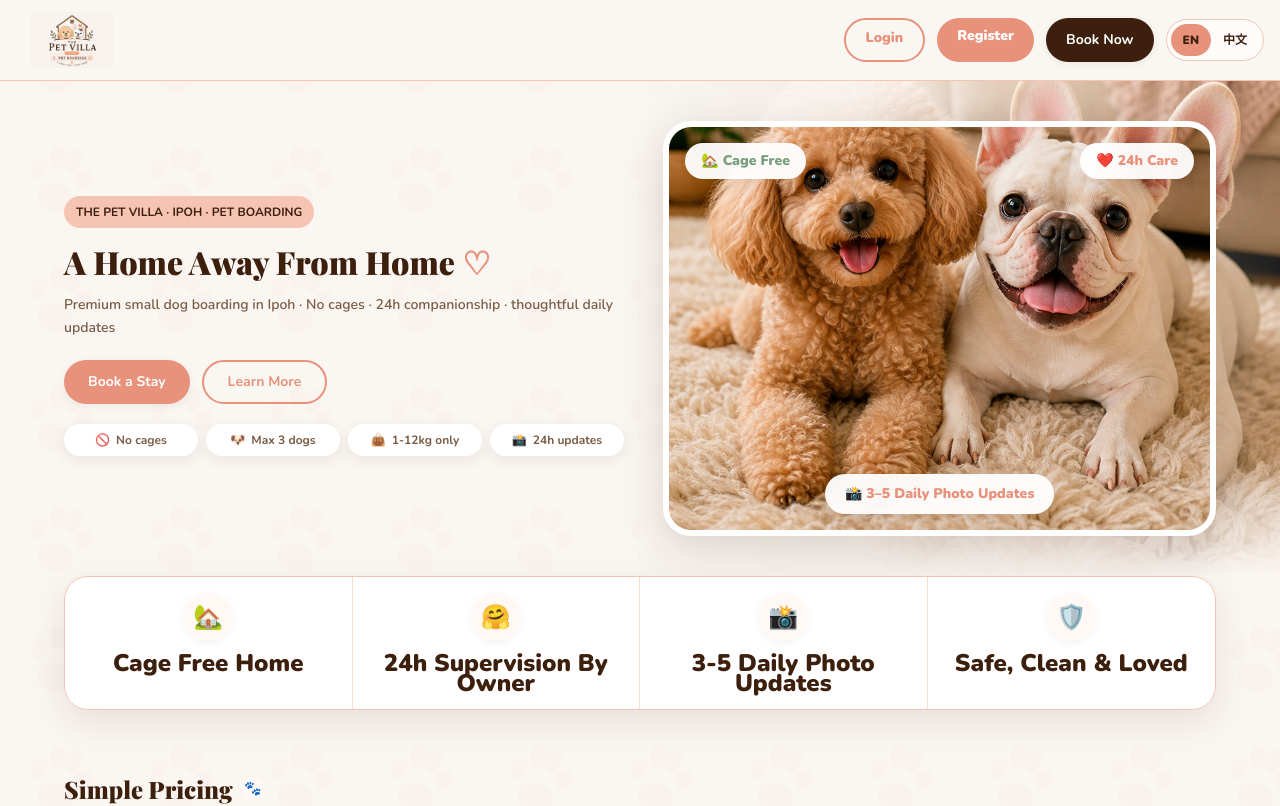
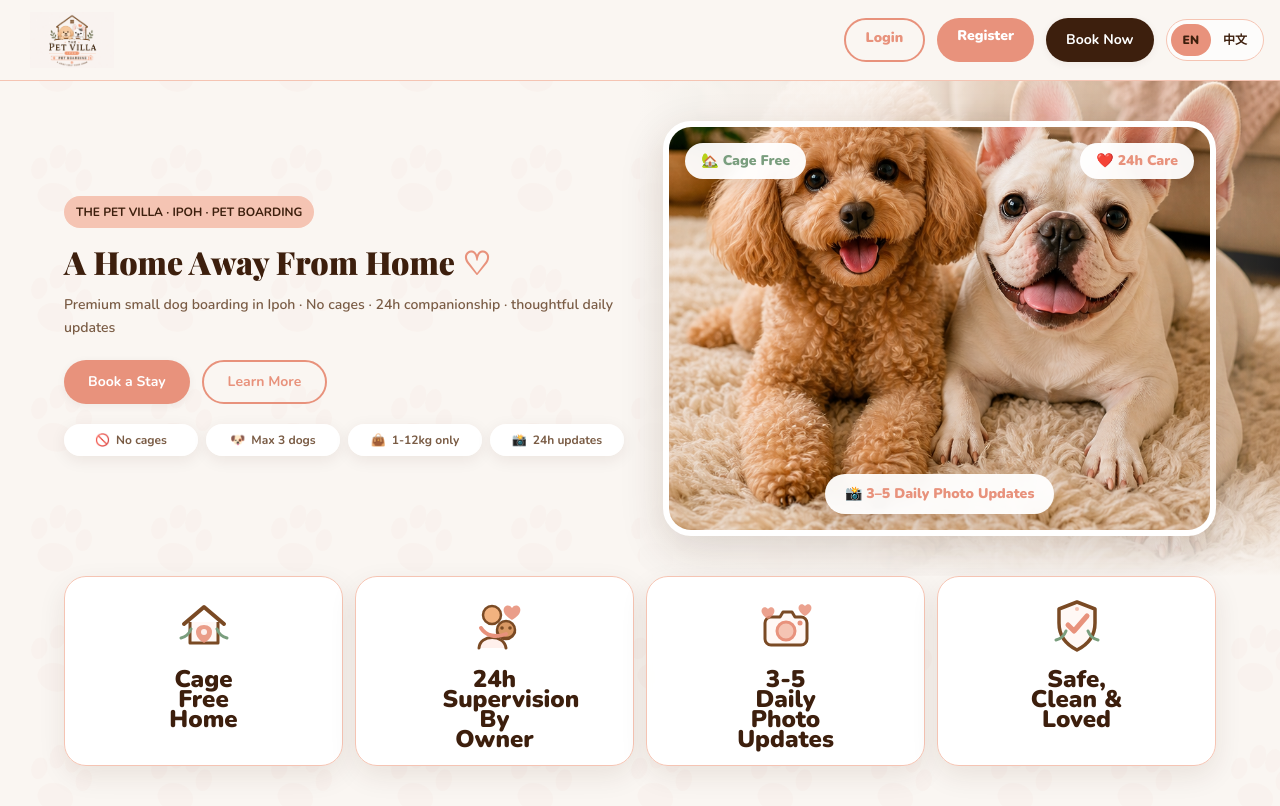
Before and after one commit to petvilla-ipoh/pet-villa, a Next.js app in the folder apps/web/: page / in a window 1280 px wide. Shown: the top 806 px of the page. Built offline with nearby package versions, Linux system fonts and the light colour scheme; a web font is replaced by a local one.

Commit message:
replace feature emoji with custom icons

```diff
--- a/apps/web/app/page.tsx
+++ b/apps/web/app/page.tsx
@@ -4,10 +4,10 @@ import { AppNav } from "./components/AppNav";
 import { useLanguage } from "./components/LanguageProvider";
 
 const heroFeatures = [
-  { icon: "🏡", title: { en: "Cage Free Home", zh: "不关笼家庭" } },
-  { icon: "🤗", title: { en: "24h Supervision By Owner", zh: "主人24小时陪伴" } },
-  { icon: "📸", title: { en: "3-5 Daily Photo Updates", zh: "每日3-5次照片更新" } },
-  { icon: "🛡️", title: { en: "Safe, Clean & Loved", zh: "安全干净被爱护" } }
+  { icon: "home", title: { en: "Cage Free Home", zh: "不关笼家庭" } },
+  { icon: "care", title: { en: "24h Supervision By Owner", zh: "主人24小时陪伴" } },
+  { icon: "camera", title: { en: "3-5 Daily Photo Updates", zh: "每日3-5次照片更新" } },
+  { icon: "shield", title: { en: "Safe, Clean & Loved", zh: "安全干净被爱护" } }
 ];
 
 const heroTags = [
@@ -16,6 +16,60 @@ const heroTags = [
   { icon: "👜", label: "1-12kg only" },
   { icon: "📸", label: "24h updates" }
 ];
+
+function FeatureIcon({ type }: { type: string }) {
+  const stroke = "#7a4a24";
+  const coral = "#e8927c";
+  const soft = "#f5c4b3";
+  const green = "#7a9e7e";
+
+  if (type === "home") {
+    return (
+      <svg viewBox="0 0 64 64" className="h-full w-full" aria-hidden="true">
+        <path d="M12 31 32 14l20 17" fill="none" stroke={stroke} strokeWidth="4" strokeLinecap="round" strokeLinejoin="round" />
+        <path d="M18 29v21h28V29" fill="#fff8f5" stroke={stroke} strokeWidth="3" strokeLinejoin="round" />
+        <path d="M24 39c0-4 3-7 8-7s8 3 8 7c0 7-8 11-8 11s-8-4-8-11Z" fill={coral} opacity="0.9" />
+        <path d="M9 45c5-1 8-4 10-9M55 45c-5-1-8-4-10-9" fill="none" stroke={green} strokeWidth="3" strokeLinecap="round" />
+        <circle cx="32" cy="39" r="3" fill="#fff" opacity="0.85" />
+      </svg>
+    );
+  }
+
+  if (type === "care") {
+    return (
+      <svg viewBox="0 0 64 64" className="h-full w-full" aria-hidden="true">
+        <circle cx="29" cy="22" r="9" fill="#f2b27f" stroke={stroke} strokeWidth="2.5" />
+        <path d="M16 55c1-14 25-14 27 0" fill="#fff0ec" stroke={stroke} strokeWidth="3" strokeLinecap="round" />
+        <circle cx="43" cy="37" r="9" fill="#d99864" stroke={stroke} strokeWidth="2.5" />
+        <path d="M34 39c3 8 14 8 18 0" fill="none" stroke={stroke} strokeWidth="2.5" strokeLinecap="round" />
+        <path d="M18 35c5 8 15 10 25 6" fill="none" stroke={coral} strokeWidth="4" strokeLinecap="round" />
+        <path d="M49 15c3-5 10-2 8 4-1 4-8 8-8 8s-7-4-8-8c-2-6 5-9 8-4Z" fill={coral} opacity="0.9" />
+        <circle cx="39" cy="35" r="1.8" fill={stroke} />
+        <circle cx="47" cy="35" r="1.8" fill={stroke} />
+      </svg>
+    );
+  }
+
+  if (type === "camera") {
+    return (
+      <svg viewBox="0 0 64 64" className="h-full w-full" aria-hidden="true">
+        <path d="M17 24h9l3-5h9l3 5h6a6 6 0 0 1 6 6v16a6 6 0 0 1-6 6H17a6 6 0 0 1-6-6V30a6 6 0 0 1 6-6Z" fill="#fff8f5" stroke={stroke} strokeWidth="3" strokeLinejoin="round" />
+        <circle cx="32" cy="38" r="9" fill={soft} stroke={coral} strokeWidth="3" />
+        <circle cx="46" cy="30" r="2.5" fill={coral} />
+        <path d="M14 16c3-4 8-1 6 4-1 3-6 6-6 6s-5-3-6-6c-2-5 3-8 6-4ZM51 13c3-4 8-1 6 4-1 3-6 6-6 6s-5-3-6-6c-2-5 3-8 6-4Z" fill={coral} opacity="0.85" />
+      </svg>
+    );
+  }
+
+  return (
+    <svg viewBox="0 0 64 64" className="h-full w-full" aria-hidden="true">
+      <path d="M32 9 50 16v14c0 14-8 22-18 27-10-5-18-13-18-27V16l18-7Z" fill="#fff8f5" stroke={stroke} strokeWidth="3.5" strokeLinejoin="round" />
+      <path d="m23 32 6 6 13-15" fill="none" stroke={coral} strokeWidth="5" strokeLinecap="round" strokeLinejoin="round" />
+      <path d="M11 47c5-1 8-4 10-9M53 47c-5-1-8-4-10-9" fill="none" stroke={green} strokeWidth="3" strokeLinecap="round" />
+      <circle cx="32" cy="16" r="2" fill={soft} />
+    </svg>
+  );
+}
 
 const notices = [
   { en: "Only 1-12kg small dogs are accepted.", zh: "只接收 1-12kg 小型犬。" },
@@ -106,16 +160,16 @@ export default function HomePage() {
 
         <section id="services" className="villa-section pt-0">
           <div className="villa-container">
-            <div className="grid grid-cols-4 overflow-hidden rounded-[24px] border border-villa-primary-light bg-white/95 shadow-[0_12px_36px_rgba(61,31,13,0.10)] backdrop-blur">
+            <div className="grid grid-cols-2 gap-3 sm:grid-cols-4">
               {heroFeatures.map((feature) => (
                 <article
                   key={feature.title.en}
-                  className="border-r border-villa-primary-light/60 px-2 py-3 text-center last:border-r-0 sm:px-4 sm:py-4"
+                  className="rounded-[22px] border border-villa-primary-light bg-white/95 px-3 py-4 text-center shadow-[0_10px_28px_rgba(61,31,13,0.09)] backdrop-blur transition-all duration-200 hover:-translate-y-0.5 hover:shadow-lg sm:px-4"
                 >
-                  <div className="mx-auto grid h-9 w-9 place-items-center rounded-full bg-villa-primary-bg text-lg shadow-sm sm:h-12 sm:w-12 sm:text-2xl">
-                    {feature.icon}
+                  <div className="mx-auto h-14 w-14 sm:h-16 sm:w-16">
+                    <FeatureIcon type={feature.icon} />
                   </div>
-                  <h2 className="mt-2 text-[9px] font-black leading-[1.12] text-villa-text-primary min-[390px]:text-[10px] sm:mt-3 sm:text-sm">
+                  <h2 className="mx-auto mt-2 max-w-[104px] text-[13px] font-black leading-[1.08] text-villa-text-primary sm:mt-3 sm:text-sm">
                     {t(feature.title)}
                   </h2>
                 </article>
```
